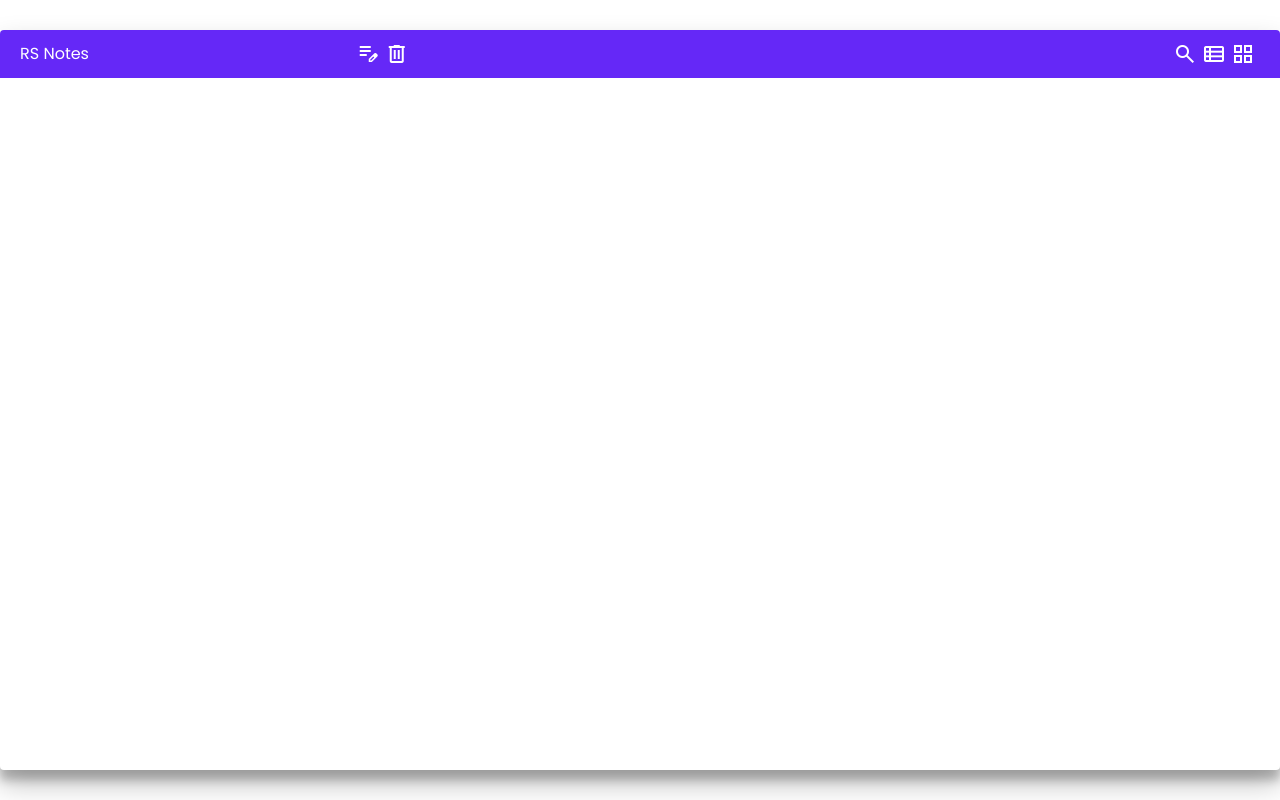
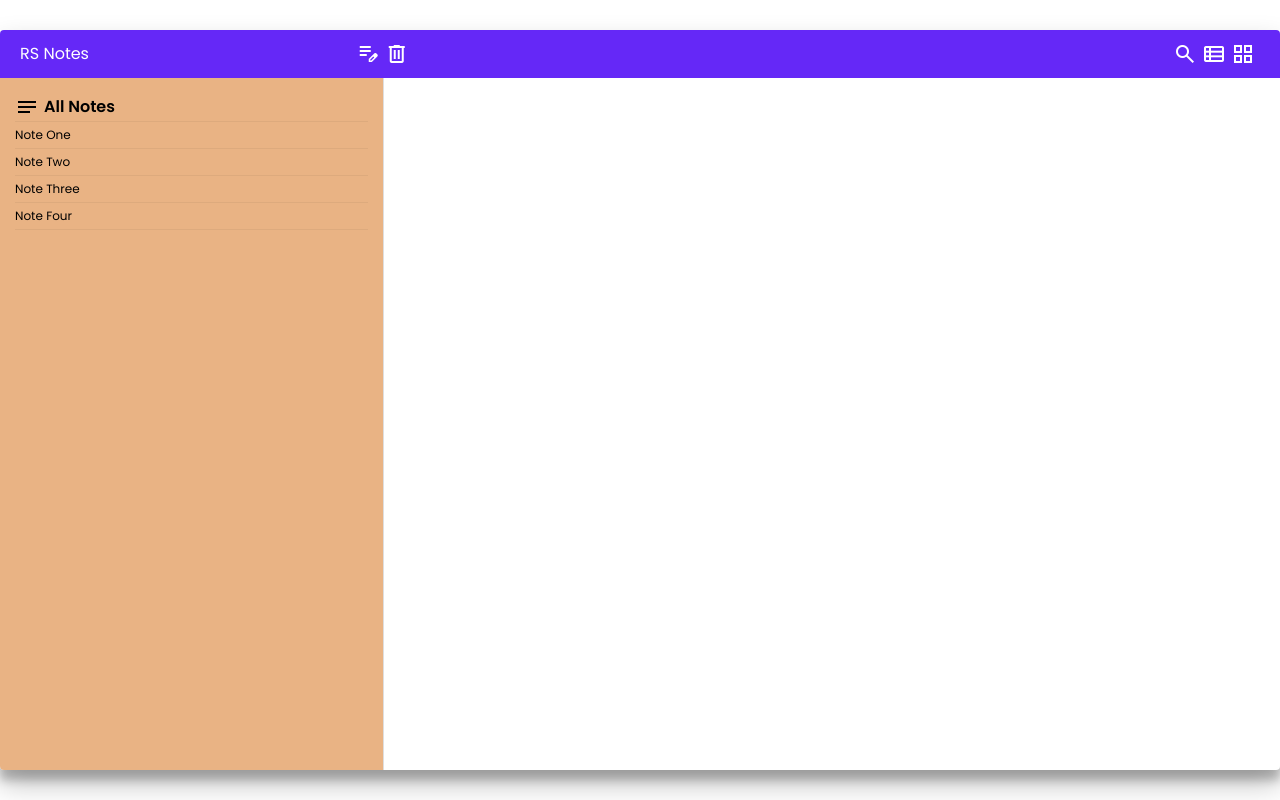
Before and after one commit to anykate/vue-notes-yt, a Vue app: page / in a window 1280 px wide. Built offline with nearby package versions, Linux system fonts and the light colour scheme.

Commit message:
Adding Sidebar

```diff
--- a/src/App.vue
+++ b/src/App.vue
@@ -1,11 +1,15 @@
 <script setup>
 import Toolbar from '@/components/common/Toolbar.vue'
+import ListView from '@/components/list/ListView.vue'
 </script>
 
 <template>
     <div>
         <div class="rs__notes-wrapper">
             <Toolbar />
+            <div class="rs__content-wrapper">
+                <ListView />
+            </div>
         </div>
     </div>
 </template>
--- a/src/assets/main.css
+++ b/src/assets/main.css
@@ -17,6 +17,7 @@
     flex-flow: column;
     width: 1280px;
     height: calc(100dvh - 60px);
+    height: calc(100vh - 60px);
     margin: 30px auto;
     box-shadow:
         0 14px 28px rgba(0, 0, 0, 0.25),
@@ -62,3 +63,90 @@
 .rs__justify-end {
     justify-content: flex-end;
 }
+
+/* Content Wrapper */
+.rs__content-wrapper {
+    display: flex;
+    width: 100%;
+    height: 100%;
+}
+
+/* Sidebar List Item */
+.rs__notes-sidebar {
+    width: 24rem;
+    height: 100%;
+    border-right: 1px solid #dedede;
+    padding: 15px 15px 100px 15px;
+    background-color: #e9b384;
+    overflow-y: scroll;
+}
+
+.rs__note-list {
+    padding: 0;
+    margin: 0 0 20px 0;
+    list-style: none;
+}
+
+.rs__note-list li {
+    position: relative;
+    width: 100%;
+    border-bottom: 1px solid rgba(0, 0, 0, 0.05);
+    padding: 3px 0;
+    cursor: pointer;
+    transition: all 0.2s ease-in-out;
+    display: flex;
+    justify-content: space-between;
+    align-items: center;
+}
+
+.rs__note-list li::before {
+    content: '';
+    position: absolute;
+    width: 6px;
+    height: 100%;
+    background-color: #6528f7;
+    top: 0;
+    left: -15px;
+    z-index: 1;
+    transform: translateX(-20px);
+    transition: all 0.3s ease-in-out;
+}
+
+.rs__note-list li:hover::before {
+    transform: translateX(0);
+}
+
+.rs__note-list li p {
+    font-size: 0.75rem;
+    line-height: 20px;
+    width: 80%;
+}
+
+.rs__note-list-icon {
+    font-size: 1rem;
+    cursor: pointer;
+    display: none;
+}
+
+.rs__note-list li:hover .rs__note-list-icon {
+    display: block;
+}
+
+.rs__sidebar-title {
+    border-bottom: 1px solid rgba(0, 0, 0, 0.05);
+    display: flex;
+    align-items: center;
+}
+
+.rs__sidebar-title-pinned-icon,
+.rs__sidebar-title-note-icon {
+    margin-right: 5px;
+}
+
+.rs__sidebar-title-pinned-icon {
+    transform: rotate(-45deg);
+}
+
+.rs__justify-end {
+    justify-content: flex-end;
+}
--- a/src/components/list/ListView.vue
+++ b/src/components/list/ListView.vue
@@ -0,0 +1,9 @@
+<script setup>
+import Sidebar from '@/components/list/Sidebar.vue'
+</script>
+
+<template>
+    <div>
+        <Sidebar />
+    </div>
+</template>
--- a/src/components/list/Sidebar.vue
+++ b/src/components/list/Sidebar.vue
@@ -0,0 +1,9 @@
+<script setup>
+import ListItem from '@/components/partials/ListItem.vue'
+</script>
+
+<template>
+    <div class="rs__notes-sidebar">
+        <ListItem />
+    </div>
+</template>
--- a/src/components/partials/ListItem.vue
+++ b/src/components/partials/ListItem.vue
@@ -0,0 +1,24 @@
+<script setup></script>
+
+<template>
+    <h4 class="rs__sidebar-title">
+        <span class="rs__sidebar-title-note-icon material-symbols-outlined"
+            >notes</span
+        >
+        All Notes
+    </h4>
+    <ul class="rs__note-list">
+        <li>
+            <p>Note One</p>
+        </li>
+        <li>
+            <p>Note Two</p>
+        </li>
+        <li>
+            <p>Note Three</p>
+        </li>
+        <li>
+            <p>Note Four</p>
+        </li>
+    </ul>
+</template>
```
